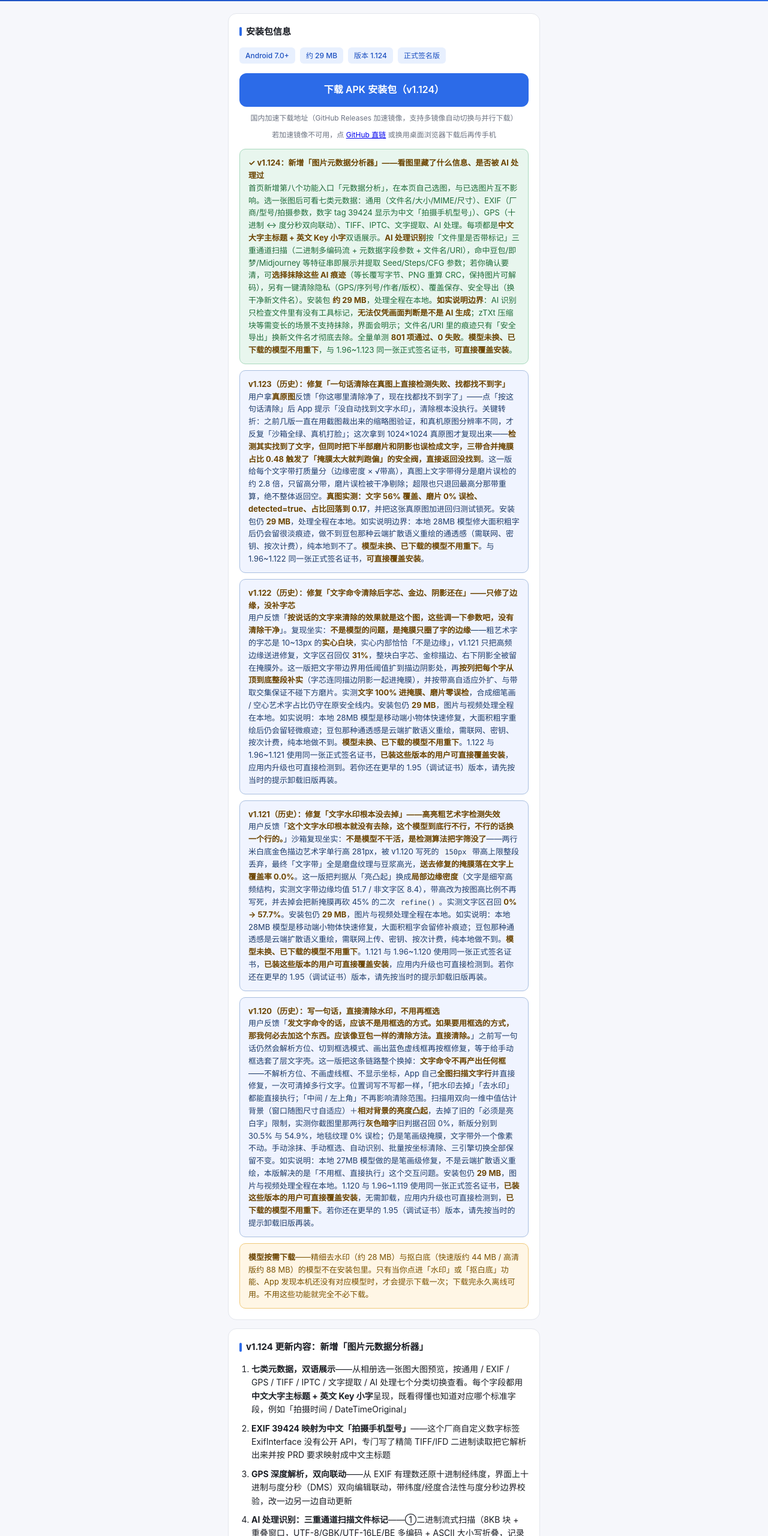
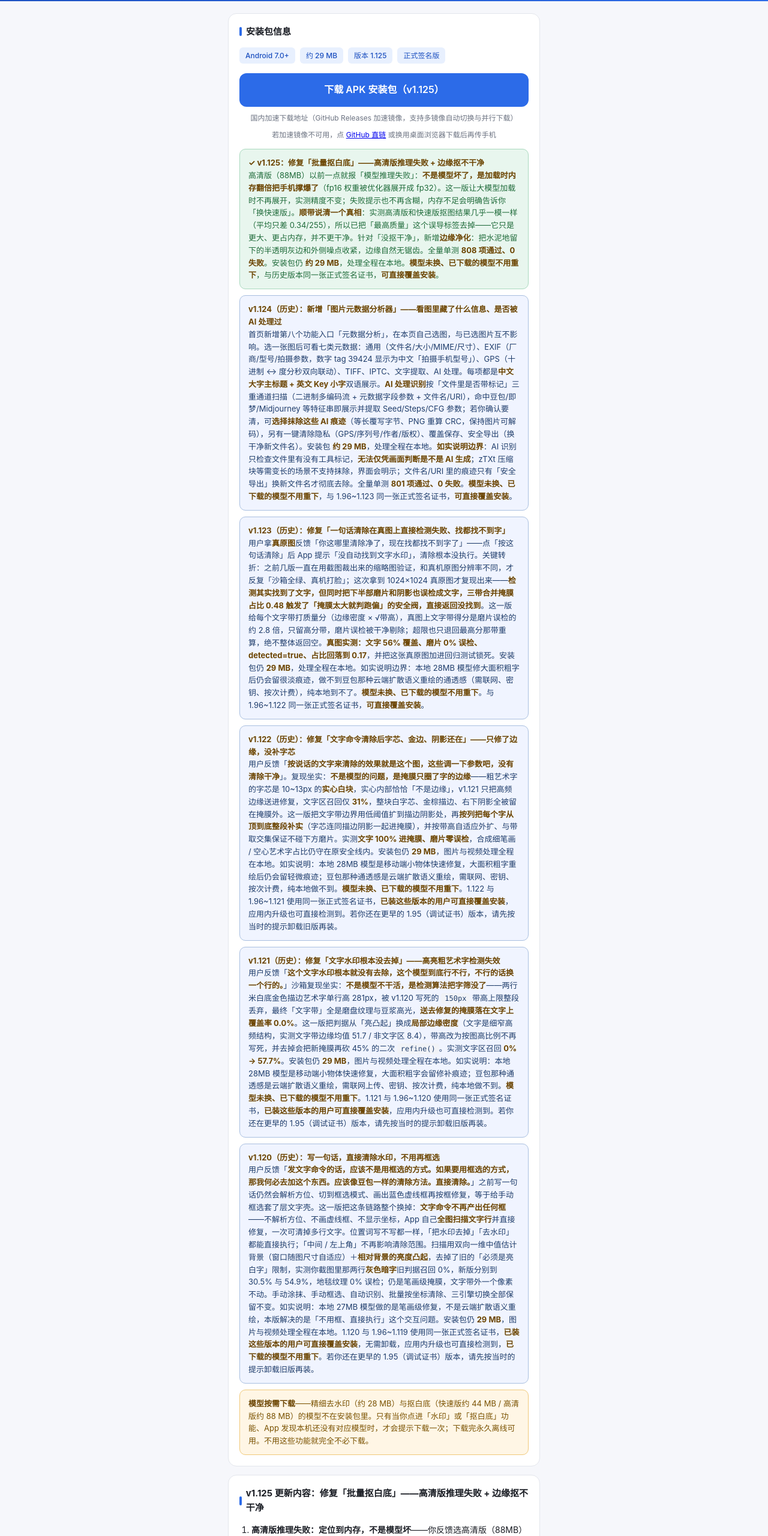
Before and after one commit to tangxueqi/photoresizer-updates, a plain HTML site: page index.html in a window 1280 px wide. Shown: the part 120-2680 px from the top of the page at 60% size. Drawn offline with Linux system fonts and the light colour scheme.

Commit message:
v1.125 更新index.html：抠白底修复

```diff
--- a/index.html
+++ b/index.html
@@ -77,14 +77,18 @@
     <div class="meta">
       <span class="tag">Android 7.0+</span>
       <span class="tag">约 29 MB</span>
-      <span class="tag">版本 1.124</span>
+      <span class="tag">版本 1.125</span>
       <span class="tag">正式签名版</span>
     </div>
-    <a class="btn" href="https://gh-proxy.com/https://github.com/tangxueqi/photoresizer-updates/releases/download/v194/BingYing-1.124.apk" download>下载 APK 安装包（v1.124）</a>
+    <a class="btn" href="https://gh-proxy.com/https://github.com/tangxueqi/photoresizer-updates/releases/download/v195/BingYing-1.125.apk" download>下载 APK 安装包（v1.125）</a>
     <span class="btn-sub">国内加速下载地址（GitHub Releases 加速镜像，支持多镜像自动切换与并行下载）</span>
-    <span class="btn-sub">若加速镜像不可用，点 <a href="https://github.com/tangxueqi/photoresizer-updates/releases/download/v194/BingYing-1.124.apk" target="_blank">GitHub 直链</a> 或换用桌面浏览器下载后再传手机</span>
+    <span class="btn-sub">若加速镜像不可用，点 <a href="https://github.com/tangxueqi/photoresizer-updates/releases/download/v195/BingYing-1.125.apk" target="_blank">GitHub 直链</a> 或换用桌面浏览器下载后再传手机</span>
     <div class="warn" style="margin-top:14px;background:#E8F6EE;border-color:#A9D9BE;color:#1F6B3A">
-      <strong>✓ v1.124：新增「图片元数据分析器」——看图里藏了什么信息、是否被 AI 处理过</strong><br>
+      <strong>✓ v1.125：修复「批量抠白底」——高清版推理失败 + 边缘抠不干净</strong><br>
+      高清版（88MB）以前一点就报「模型推理失败」：<strong>不是模型坏了，是加载时内存翻倍把手机撑爆了</strong>（fp16 权重被优化器展开成 fp32）。这一版让大模型加载时不再展开，实测精度不变；失败提示也不再含糊，内存不足会明确告诉你「换快速版」。<strong>顺带说清一个真相</strong>：实测高清版和快速版抠图结果几乎一模一样（平均只差 0.34/255），所以已把「最高质量」这个误导标签去掉——它只是更大、更占内存，并不更干净。针对「没抠干净」，新增<strong>边缘净化</strong>：把水泥地留下的半透明灰边和外侧噪点收紧，边缘自然无锯齿。全量单测 <strong>808 项通过、0 失败</strong>。安装包仍 <strong>约 29 MB</strong>，处理全程在本地。<strong>模型未换、已下载的模型不用重下</strong>，与历史版本同一张正式签名证书，<strong>可直接覆盖安装</strong>。
+    </div>
+    <div class="warn" style="margin-top:10px;background:#F0F4FF;border-color:#A9BFE0;color:#1F3D6B">
+      <strong>v1.124（历史）：新增「图片元数据分析器」——看图里藏了什么信息、是否被 AI 处理过</strong><br>
       首页新增第八个功能入口「元数据分析」，在本页自己选图，与已选图片互不影响。选一张图后可看七类元数据：通用（文件名/大小/MIME/尺寸）、EXIF（厂商/型号/拍摄参数，数字 tag 39424 显示为中文「拍摄手机型号」）、GPS（十进制 ↔ 度分秒双向联动）、TIFF、IPTC、文字提取、AI 处理。每项都是<strong>中文大字主标题 + 英文 Key 小字</strong>双语展示。<strong>AI 处理识别</strong>按「文件里是否带标记」三重通道扫描（二进制多编码流 + 元数据字段参数 + 文件名/URI），命中豆包/即梦/Midjourney 等特征串即展示并提取 Seed/Steps/CFG 参数；若你确认要清，可<strong>选择抹除这些 AI 痕迹</strong>（等长覆写字节、PNG 重算 CRC，保持图片可解码），另有一键清除隐私（GPS/序列号/作者/版权）、覆盖保存、安全导出（换干净新文件名）。安装包 <strong>约 29 MB</strong>，处理全程在本地。<strong>如实说明边界</strong>：AI 识别只检查文件里有没有工具标记，<strong>无法仅凭画面判断是不是 AI 生成</strong>；zTXt 压缩块等需变长的场景不支持抹除，界面会明示；文件名/URI 里的痕迹只有「安全导出」换新文件名才彻底去除。全量单测 <strong>801 项通过、0 失败</strong>。<strong>模型未换、已下载的模型不用重下</strong>，与 1.96~1.123 同一张正式签名证书，<strong>可直接覆盖安装</strong>。
     </div>
     <div class="warn" style="margin-top:10px;background:#F0F4FF;border-color:#A9BFE0;color:#1F3D6B">
@@ -106,6 +110,18 @@
     <div class="warn" style="margin-top:10px;background:#FFF6E5;border-color:#F0C97A;color:#7A5200">
       <strong>模型按需下载</strong>——精细去水印（约 28 MB）与抠白底（快速版约 44 MB / 高清版约 88 MB）的模型不在安装包里。只有当你点进「水印」或「抠白底」功能、App 发现本机还没有对应模型时，才会提示下载一次；下载完永久离线可用。不用这些功能就完全不必下载。
     </div>
+  </div>
+
+
+  <div class="card">
+    <h2>v1.125 更新内容：修复「批量抠白底」——高清版推理失败 + 边缘抠不干净</h2>
+    <ol>
+      <li><strong>高清版推理失败：定位到内存，不是模型坏</strong>——你反馈选高清版（88MB）点开始就报「模型推理失败」。拿到的模型 sha256 与本地完全一致、用 App 同款 onnxruntime 1.17.3 加载推理都正常，<strong>模型文件和预处理都没问题</strong>。根因是移动端内存：fp16 权重在 <code>ALL_OPT</code> 下被常量折叠展开成 fp32，88MB 瞬间翻到 176MB+，叠加系统占用后加载阶段 OOM，而旧代码把所有异常吞成一句「模型推理失败」。这一版让大模型改用 <code>NO_OPT</code>（权重保持紧凑、运行时按需转换），实测三种优化级别输出逐像素一致、精度无损</li>
+      <li><strong>失败原因不再含糊</strong>——区分「内存不足（建议换快速版）」「模型文件缺失」「抠图结果异常」「推理失败」分别提示，OOM 时直接告诉用户换快速版，不再一头雾水</li>
+      <li><strong>说清高清版的真相</strong>——用你的原图实测：高清版与快速版抠图 alpha 平均只差 <strong>0.34/255</strong>、差异像素占比 0.45%，二者<strong>几乎一模一样</strong>。「高清版 = 最高质量」是误导，它只是更大、更占内存、更易失败。已把标签改为如实描述。真正更强的 SOTA 模型（BiRefNet / RMBG-2.0）最小量化版也有 350MB 以上，是当前手机的 4 倍，塞进去只会彻底跑不起来，所以不在手机上硬换</li>
+      <li><strong>边缘净化，减少「没抠干净」</strong>——轻量模型在水泥地这类复杂背景上会留半透明灰边和外侧噪点。新增 alpha 净化：低置信残影归零、高置信前景归一、中间带 smoothstep 平滑锐化。实测半透明灰带从 0.37% 降到 0.14%，边缘自然无锯齿。同时如实说明：孔洞内壁等属模型认知问题、强行改会误伤正常边缘，不做过度处理</li>
+      <li><strong>全量回归</strong>——单测 808 项通过、0 失败；与历史版本同一张正式签名证书、v2/v3 签名齐全，可直接覆盖安装；模型文件未变，已下载的模型无需重下</li>
+    </ol>
   </div>
 
 
```
